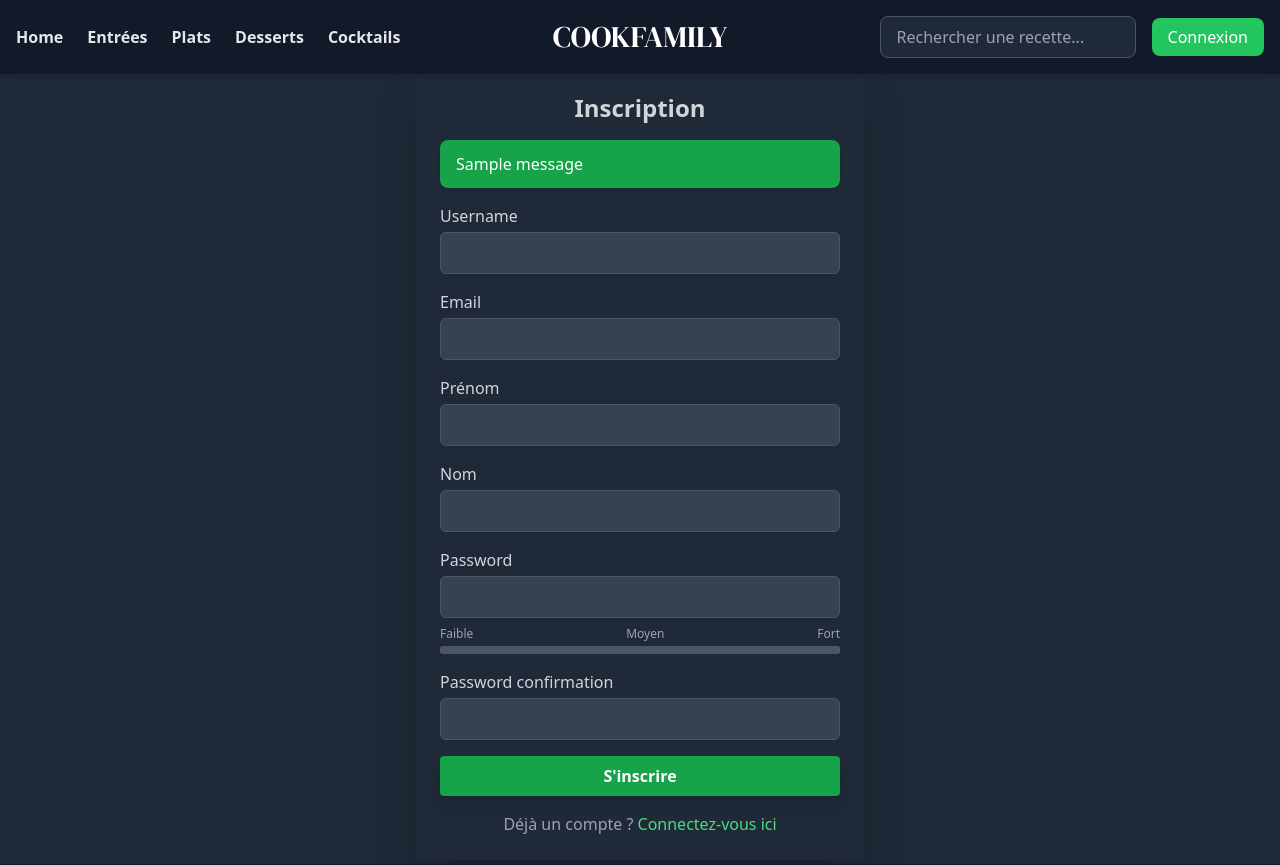
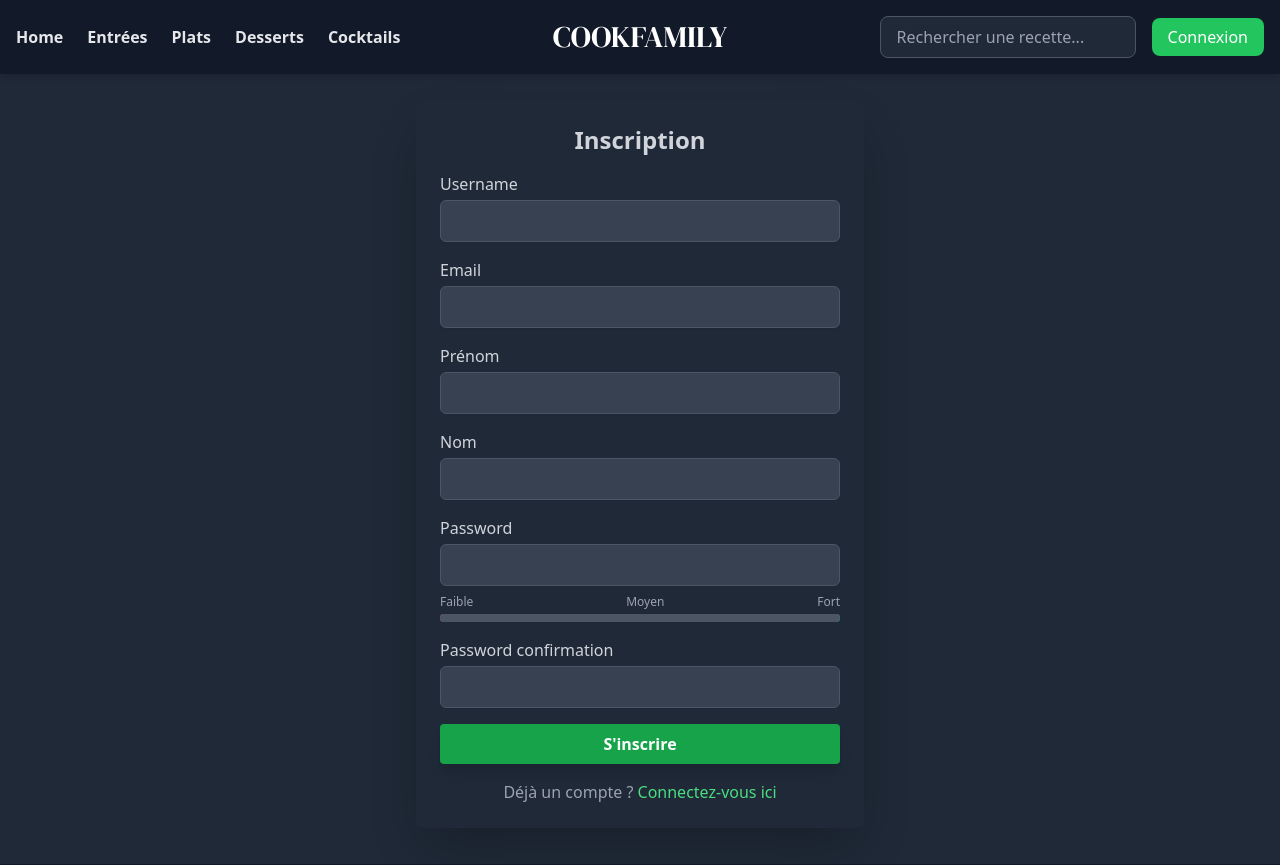
Before and after one commit to thibautcizeron/cook, a Django app: page /accounts/register/ in a window 1280 px wide. Shown: the top 865 px of the page. Run offline with Django 5.2, Linux system fonts and the light colour scheme; tables that the repository leaves empty hold one stand-in row (values such as "Sample post"); one stand-in notice (Sample message) is shown; some libraries are stand-ins or nearby versions.

Commit message:
ajustements

```diff
--- a/recettes/views.py
+++ b/recettes/views.py
@@ -312,7 +312,8 @@ def recettes_list(request):
         "order": order,
         "search_query": search_query
     })
-
+@login_required
+@user_passes_test(lambda u: is_contributor(u) or is_admin(u) or is_superuser(u))
 def recettes_details(request, recette_id):
     recette = get_object_or_404(Recette, id=recette_id)
     ingredients_originaux = RecetteIngredient.objects.filter(recette=recette)
--- a/templates/accounts/users_register.html
+++ b/templates/accounts/users_register.html
@@ -70,16 +70,6 @@
 <div class="h-screen flex justify-center items-center">
     <div class="max-w-md w-full bg-gray-800 shadow-2xl rounded-lg p-6">
         <h2 class="text-2xl font-semibold text-center text-gray-300 mb-4">Inscription</h2>
-
-        {% if messages %}
-        <div class="mb-4">
-            {% for message in messages %}
-                <div class="{% if message.tags == 'error' %}bg-red-600{% else %}bg-green-600{% endif %} text-white px-4 py-3 rounded-lg shadow mb-2">
-                    {{ message }}
-                </div>
-            {% endfor %}
-        </div>
-        {% endif %}
 
         <form method="post" class="space-y-4">
             {% csrf_token %}
```
Also changed, not shown: static/images/recettes/azed_43.jpg (deleted), static/images/recettes/gateau_40.jpg (deleted), static/images/recettes/ze_44.jpg (deleted).
